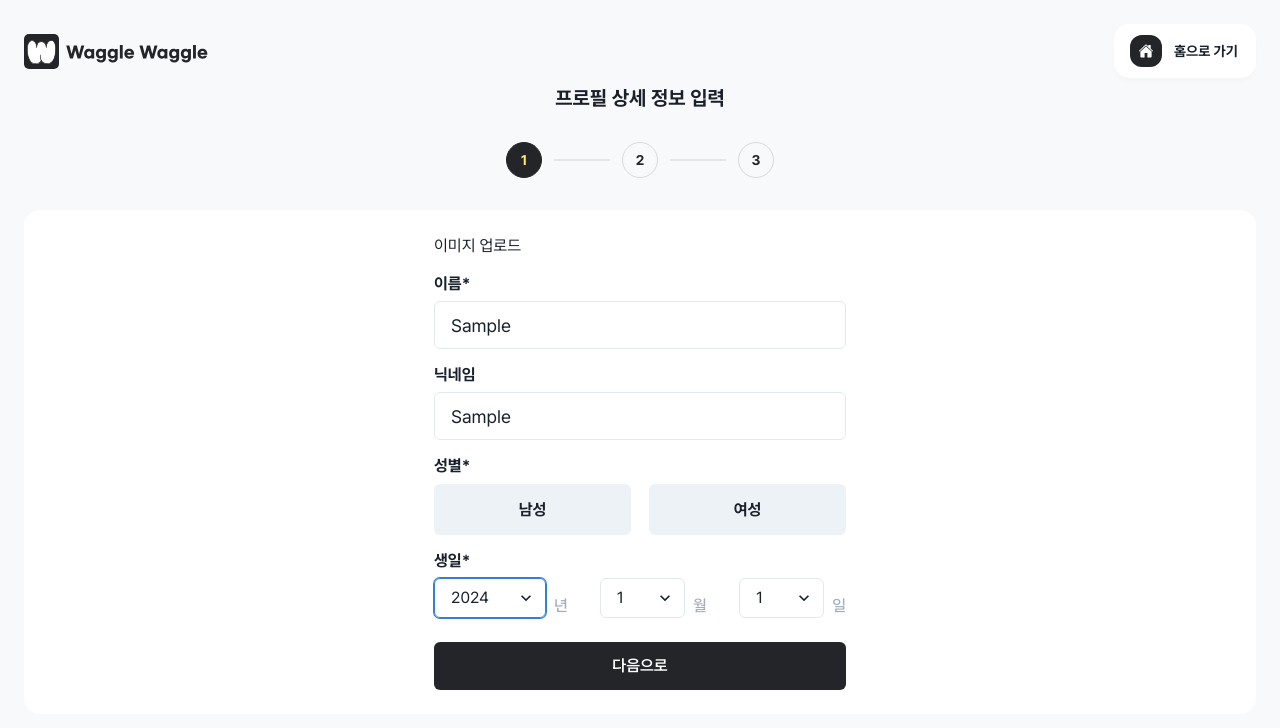
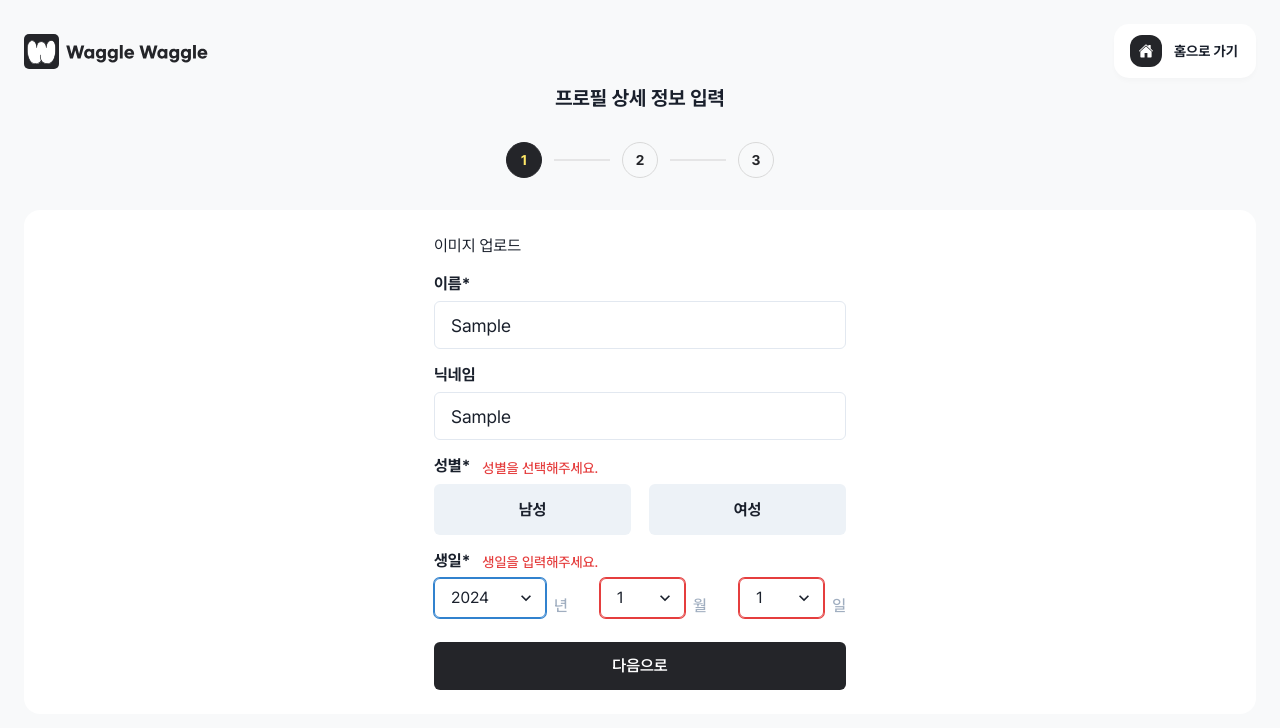
Before and after one commit to DDD-Community/DDD-10-WABLE-WEB, a Next.js app: page /profile/create in a window 1280 px wide. Both pictures are taken after typing "Sample", "Sample" into the empty fields and a click on the button "다음으로". Shown: the top 728 px of the page. Built offline with nearby package versions, Linux system fonts and the light colour scheme.

Commit message:
feat: 각 input 상태에 따라 에러 메세지가 출력되도록 구현

```diff
--- a/src/components/pages/profile/components/ProfileBasicInformationForm/components/RadioGroup.tsx
+++ b/src/components/pages/profile/components/ProfileBasicInformationForm/components/RadioGroup.tsx
@@ -1,3 +1,4 @@
+import { ProfileSchema } from '@/models/profile';
 import {
   HStack,
   useRadioGroup,
@@ -8,15 +9,15 @@ import {
   UseRadioProps,
 } from '@chakra-ui/react';
 import { ReactNode } from 'react';
-import { Control, FieldValues, useController } from 'react-hook-form';
+import { Control, useController } from 'react-hook-form';
 
 export function RadioGroup({
   name,
   control,
   options,
 }: {
-  name: string;
-  control: Control<FieldValues, any>;
+  name: keyof ProfileSchema;
+  control: Control<ProfileSchema, any>;
   options: readonly string[];
 }) {
   const { field } = useController({
--- a/src/components/pages/profile/components/ProfileBasicInformationForm/index.tsx
+++ b/src/components/pages/profile/components/ProfileBasicInformationForm/index.tsx
@@ -13,14 +13,18 @@ import {
 import { useFormContext } from 'react-hook-form';
 import { ChevronDownIcon } from '@chakra-ui/icons';
 import * as C from './components';
-import { GENDER_OPTIONS } from '@/models/profile';
+import { GENDER_OPTIONS, ProfileSchema } from '@/models/profile';
 import { ChangeEvent, useState } from 'react';
 
 /**
  * @todo year, month, day 모두 하나의 에러 메세지로 출력하기
  */
 export function ProfileBasicInformationForm() {
-  const { register, control } = useFormContext();
+  const {
+    register,
+    control,
+    formState: { errors },
+  } = useFormContext<ProfileSchema>();
   const [currentDate, setCurrentDate] = useState(
     new Date(new Date().getFullYear(), 0, 1),
   );
@@ -69,13 +73,14 @@ export function ProfileBasicInformationForm() {
       >
         <Flex maxW="412px" w="100%" flexDirection="column" gap="16px">
           <Box>이미지 업로드</Box>
-          <FormControl>
-            {/**
-             * @todo focus 시키기
-             */}
+          <FormControl isInvalid={!!errors.name}>
             <FormLabel htmlFor="name">
-              <Heading size="sm">이름*</Heading>
-              <FormErrorMessage>이름을 입력해주세요.</FormErrorMessage>
+              <Flex gap="12px" alignItems="flex-end">
+                <Heading size="sm">이름*</Heading>
+                <FormErrorMessage m="0">
+                  {errors.name?.message}
+                </FormErrorMessage>
+              </Flex>
             </FormLabel>
             <Input
               id="name"
@@ -84,9 +89,14 @@ export function ProfileBasicInformationForm() {
               {...register('name')}
             />
           </FormControl>
-          <FormControl>
+          <FormControl isInvalid={!!errors.nickname}>
             <FormLabel htmlFor="nickname">
-              <Heading size="sm">닉네임</Heading>
+              <Flex gap="12px" alignItems="flex-end">
+                <Heading size="sm">닉네임</Heading>
+                <FormErrorMessage m="0">
+                  {errors.nickname?.message}
+                </FormErrorMessage>
+              </Flex>
             </FormLabel>
             <Input
               id="nickname"
@@ -95,10 +105,14 @@ export function ProfileBasicInformationForm() {
               {...register('nickname')}
             />
           </FormControl>
-          <FormControl>
+          <FormControl isInvalid={!!errors.gender}>
             <FormLabel htmlFor="gender">
-              <Heading size="sm">성별*</Heading>
-              <FormErrorMessage>성별을 선택해주세요.</FormErrorMessage>
+              <Flex gap="12px" alignItems="flex-end">
+                <Heading size="sm">성별*</Heading>
+                <FormErrorMessage m="0">
+                  {errors.gender?.message}
+                </FormErrorMessage>
+              </Flex>
             </FormLabel>
             <C.RadioGroup
               name="gender"
@@ -106,10 +120,18 @@ export function ProfileBasicInformationForm() {
               options={GENDER_OPTIONS}
             />
           </FormControl>
-          <FormControl>
+          <FormControl
+            isInvalid={!!errors.year || !!errors.month || !!errors.day}
+          >
             <FormLabel htmlFor="birthday">
-              <Heading size="sm">생일*</Heading>
-              <FormErrorMessage>생일을 입력해주세요.</FormErrorMessage>
+              <Flex gap="12px" alignItems="flex-end">
+                <Heading size="sm">생일*</Heading>
+                <FormErrorMessage m="0">
+                  {errors.year?.message ||
+                    errors.month?.message ||
+                    errors.day?.message}
+                </FormErrorMessage>
+              </Flex>
             </FormLabel>
             <Flex gap="32px">
               <Flex gap="8px" flex="1.25" alignItems="flex-end">
--- a/src/pages/profile/create.tsx
+++ b/src/pages/profile/create.tsx
@@ -26,8 +26,6 @@ export default function Profile() {
     console.log(profile);
   }
 
-  console.log(methods.formState.errors);
-
   return (
     <VStack backgroundColor="#f8f9fa" h="100vh">
       <C.Header />
```
